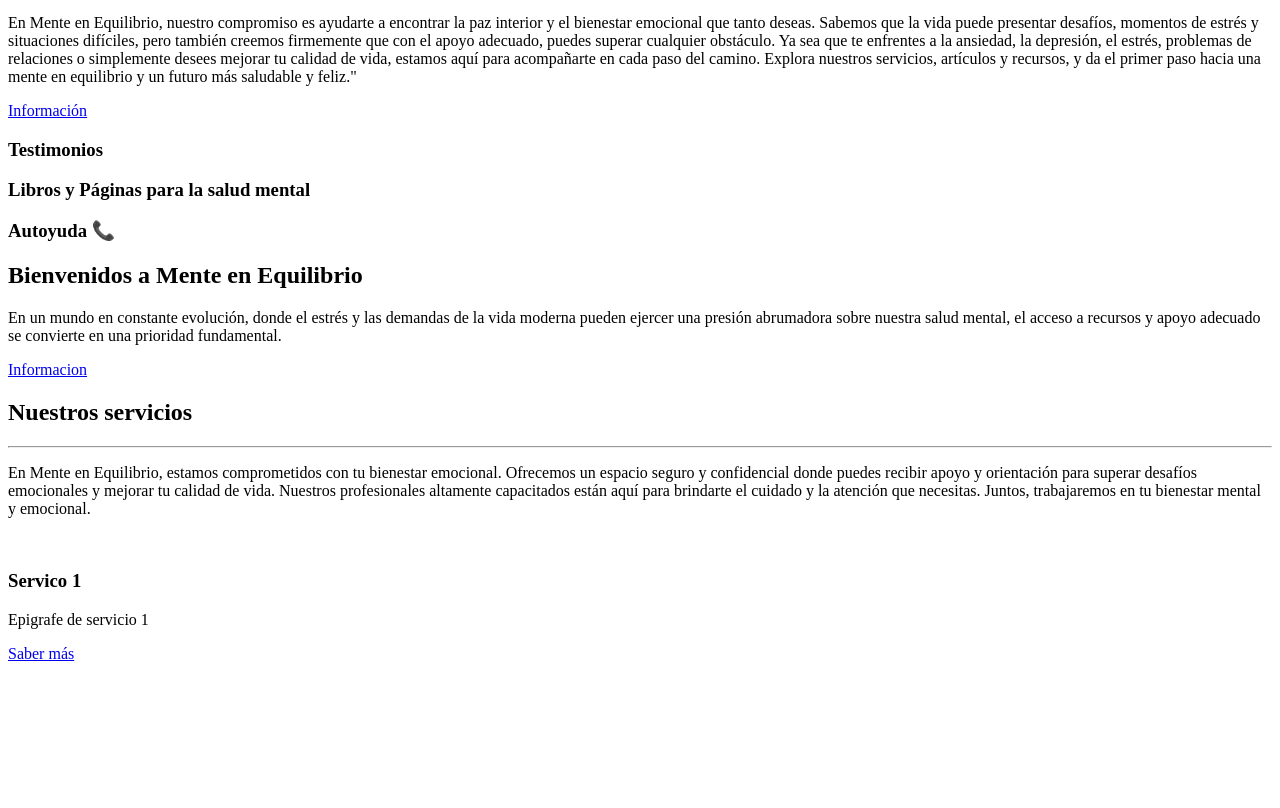
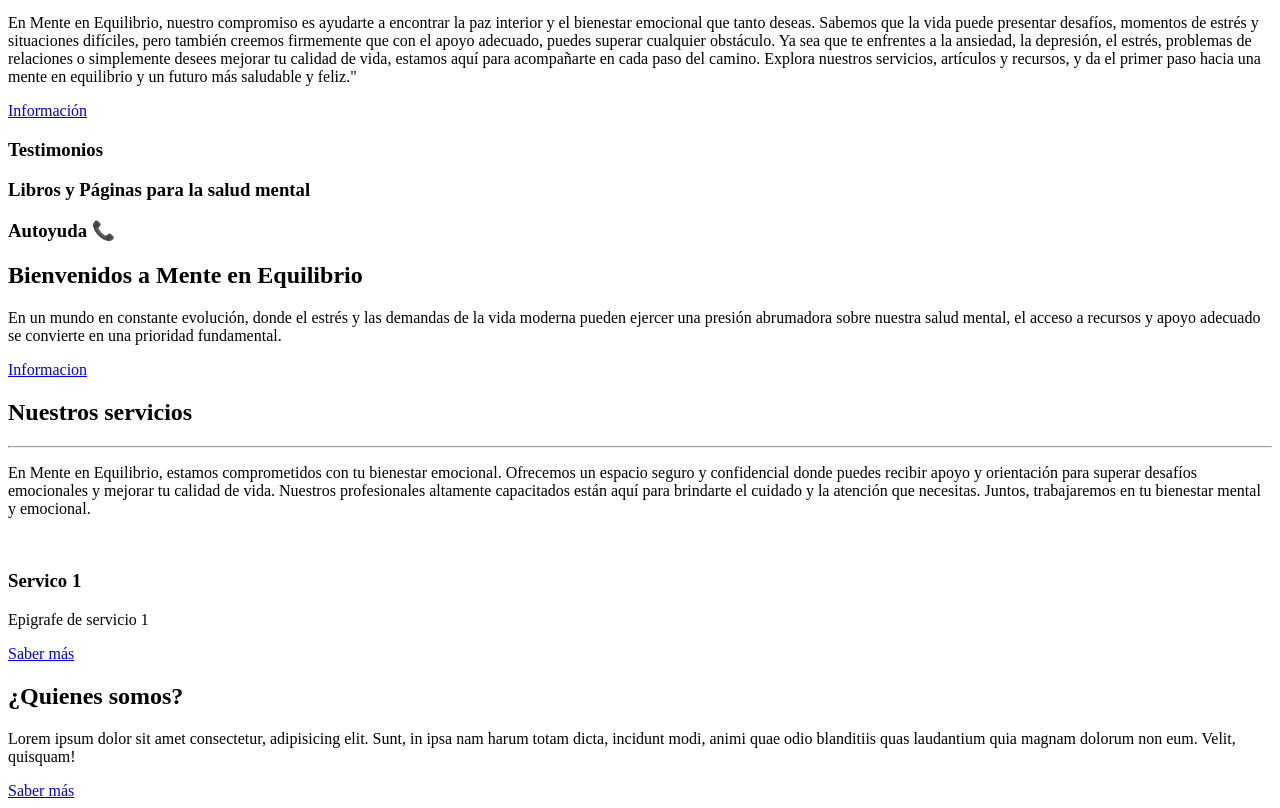
Before and after one commit to PowerBits-Inkua/Mente-en-Equilibrio, a plain HTML site: page index.html in a window 1280 px wide. Shown: the part 216-1024 px from the top of the page. Before the commit the page ends 887 px from the top, so only its background shows below. Drawn offline with Linux system fonts and the light colour scheme.

Commit message:
Creamos la sección quienes somos

```diff
--- a/index.html
+++ b/index.html
@@ -104,8 +104,20 @@
             </div>
 
         </div>
+    </main>
 
-    </main>
+    <section class="Quienes somos">
+        <div>
+            <h2>¿Quienes somos?</h2>
+            <p> Lorem ipsum dolor sit amet consectetur,
+                adipisicing elit. Sunt, in ipsa nam harum totam dicta, incidunt modi,
+                animi quae odio blanditiis quas laudantium quia magnam dolorum non eum. Velit,
+                quisquam!
+            </p>
+            <a href="#">Saber más</a>
+
+        </div>
+    </section>
 
 </body>
 </html>
```
